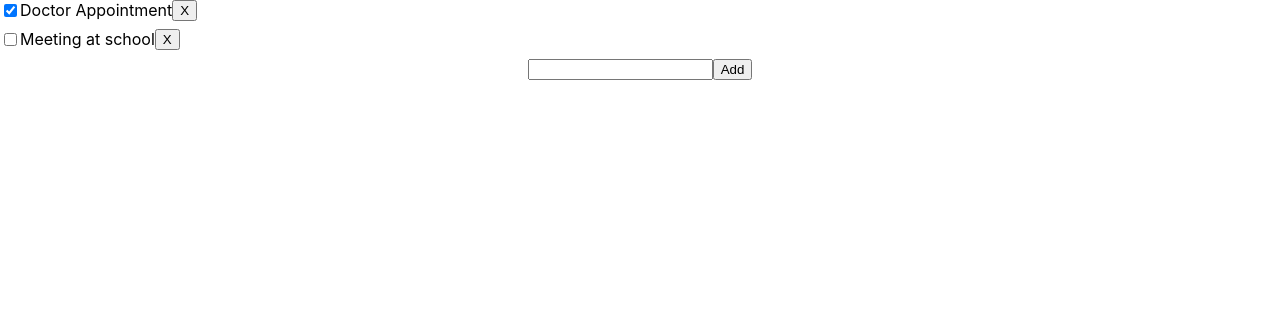
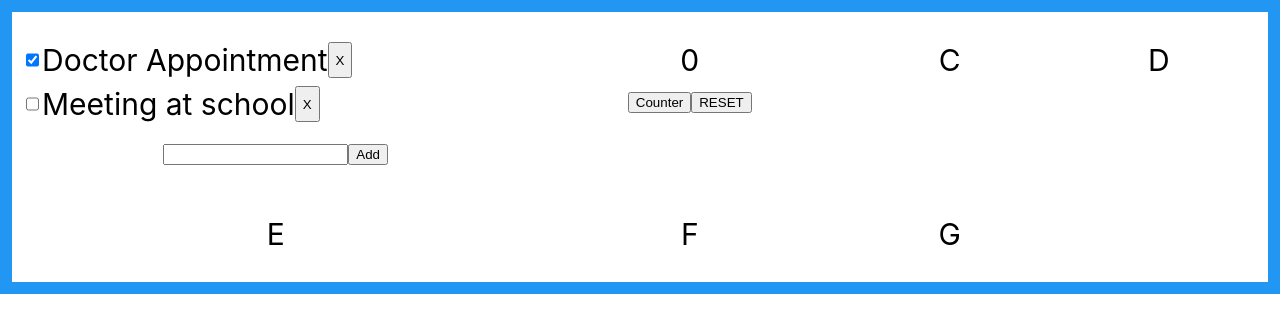
Before and after one commit to hatibek/fundamentals-demo, a React (Create React App) app: page / in a window 1280 px wide. Shown: the top 332 px of the page. Built offline with nearby package versions, Linux system fonts and the light colour scheme.

Commit message:
finished counter

```diff
--- a/src/App.css
+++ b/src/App.css
@@ -28,6 +28,10 @@
   color: #61dafb;
 }
 
+.grid-container {
+  display: grid;
+}
+
 .todo-item {
   display: flex;
   justify-content: flex-start;
--- a/src/App.js
+++ b/src/App.js
@@ -1,12 +1,26 @@
 import "./App.css";
 import React from "react";
-import TodoList from "./TodoList";
+import TodoList from "./todoList/TodoList";
+import Counter from "./counter/Counter";
 
 function App() {
   return (
     <div className="App">
-      <TodoList />
+      <div className="grid-container">
+        <div className="grid-item">
+          <TodoList />
+        </div>
+        <div className="grid-item">
+          <Counter />
+        </div>
+        <div className="grid-item">C</div>
+        <div className="grid-item">D</div>
+        <div className="grid-item">E</div>
+        <div className="grid-item">F</div>
+        <div className="grid-item">G</div>
+      </div>
     </div>
   );
 }
+
 export default App;
--- /dev/null
+++ b/src/counter/Counter.css
@@ -0,0 +1,14 @@
+.grid-container {
+  display: grid;
+  grid-template-columns: auto auto auto auto;
+  gap: 10px;
+  border: 12px solid #2196F3;
+  padding: 10px;
+}
+
+.grid-container > div {
+  background-color: rgba(255, 255, 255, 0.8);
+  text-align: center;
+  padding: 20px 0;
+  font-size: 30px;
+}
--- /dev/null
+++ b/src/counter/Counter.js
@@ -0,0 +1,21 @@
+import "./Counter.css";
+import React, { useState } from "react";
+
+export default function Counter() {
+  let [count, setCount] = useState(0);
+
+  const handleClick = () => {
+    setCount(count + 1);
+  };
+
+  const handleReset = () => {
+    setCount(0);
+  };
+  return (
+    <div className="counter">
+      <div>{count}</div>
+      <button onClick={() => handleClick()}>Counter</button>
+      <button onClick={() => handleReset()}>RESET</button>
+    </div>
+  );
+}
```
Also changed, not shown: src/todoList/TodoItem.js (renamed from src/TodoItem.js), src/todoList/TodoList.js (renamed from src/TodoList.js).
